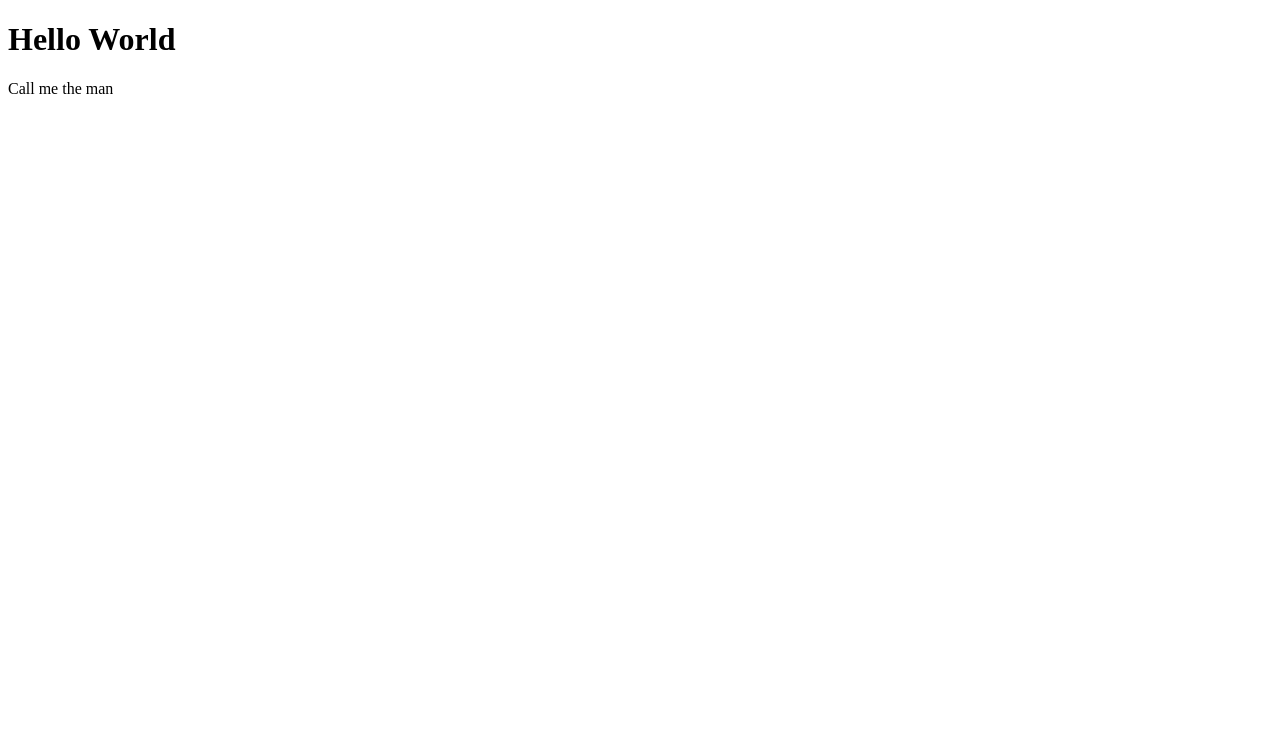
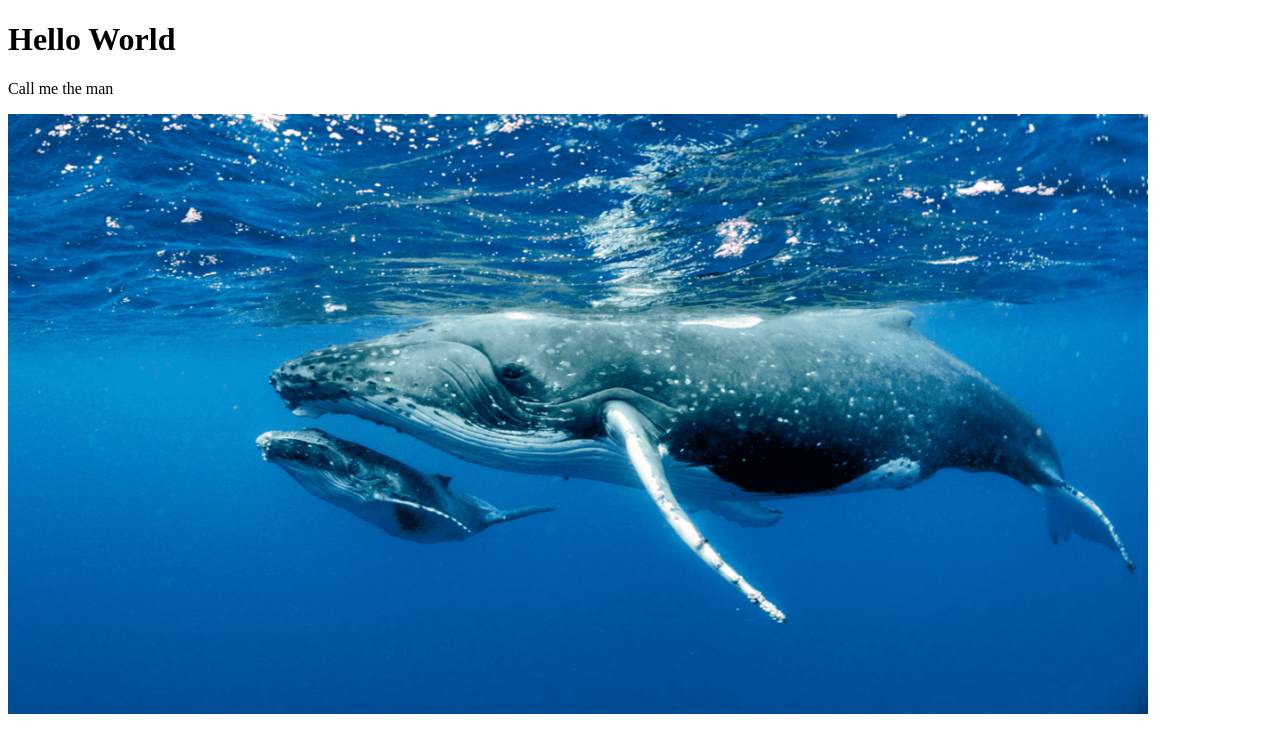
Before and after one commit to caballo31/website-git, a plain HTML site: page index.html in a window 1280 px wide. Drawn offline with Linux system fonts and the light colour scheme.

Commit message:
Add an image

```diff
--- a/index.html
+++ b/index.html
@@ -9,5 +9,6 @@
 <body>
     <h1>Hello World</h1>
     <p>Call me the man</p>
+    <img src="images/ballena.png" alt="ballena">
 </body>
 </html>
```
Also changed, not shown: images/ballena.png (added).
